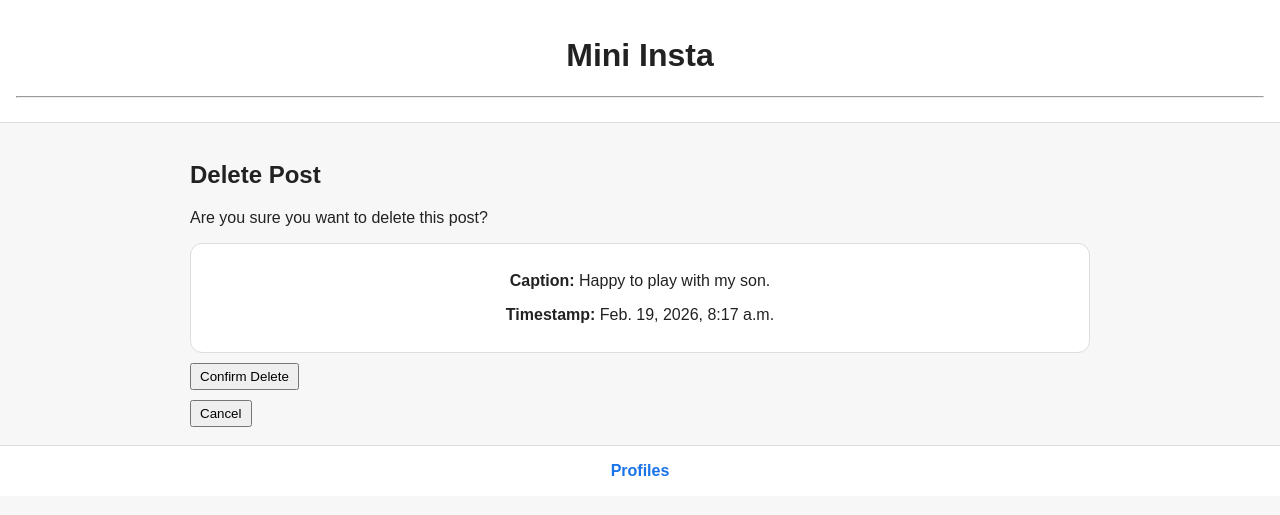
After one commit to szetol0718/CampusPickup-BU, a Django app: page /mini_insta/post/4/delete in a window 1280 px wide. The commit adds this page. Shown: the top 515 px of the page. Run offline with Django 5.2, Linux system fonts and the light colour scheme; data comes from the database, SQL or seed files in the repository; both versions use the stored data as it was after the commit.

Commit message:
Delete and Update Post, Task 5 Done

```diff
--- /dev/null
+++ b/mini_insta/templates/mini_insta/delete_post_form.html
@@ -0,0 +1,29 @@
+<!--
+File: delete_post_form.html
+Author: Louis Szeto (szetol@bu.edu), 2/26/2026
+Description: Confirmation page for deleting a Post.
+-->
+
+{% extends "mini_insta/base.html" %}
+
+{% block content %}
+<h2>Delete Post</h2>
+
+<p>Are you sure you want to delete this post?</p>
+
+<div class="post-card">
+    <p><strong>Caption:</strong> {{ post.caption }}</p>
+    <p><strong>Timestamp:</strong> {{ post.timestamp }}</p>
+</div>
+
+<!-- Confirm delete: POST back to same URL -->
+<form method="post">
+    {% csrf_token %}
+    <button type="submit">Confirm Delete</button>
+</form>
+
+<!-- Cancel: go back to profile page -->
+<form method="get" action="{% url 'profile_detail' post.profile.pk %}">
+    <button type="submit">Cancel</button>
+</form>
+{% endblock %}
--- a/mini_insta/templates/mini_insta/show_post.html
+++ b/mini_insta/templates/mini_insta/show_post.html
@@ -8,7 +8,10 @@ Description: Displays a single Post with caption/timestamp and all photos.
 
 {% block content %}
 <h2>Post</h2>
-
+<div class="action-links">
+    <a href="{% url 'update_post' post.pk %}">Update</a> |
+    <a href="{% url 'delete_post' post.pk %}">Delete</a>
+</div>
 <p><strong>Caption:</strong> {{ post.caption }}</p>
 <p><strong>Timestamp:</strong> {{ post.timestamp }}</p>
 
--- a/mini_insta/urls.py
+++ b/mini_insta/urls.py
@@ -6,6 +6,7 @@
 from django.urls import path
 from .views import ProfileListView, ProfileDetailView
 from .views import PostDetailView, CreatePostView, UpdateProfileView
+from .views import DeletePostView, UpdatePostView
 urlpatterns = [
     path("", ProfileListView.as_view(), name="show_all_profiles"),
     path('profile/<int:pk>', ProfileDetailView.as_view(), name='profile_detail'), # show one article
@@ -14,6 +15,8 @@ urlpatterns = [
     path("post/<int:pk>/", PostDetailView.as_view(), name="show_post"),
     path("profile/<int:pk>/create_post", CreatePostView.as_view(), name="create_post"),
     # Author: Louis Szeto (szetol@bu.edu), 2/26/2026
-    # Add  path to update profile
+    # Add  path to update profile, delete post, and update post.
     path("profile/<int:pk>/update", UpdateProfileView.as_view(), name="update_profile"),
+    path("post/<int:pk>/delete", DeletePostView.as_view(), name="delete_post"),
+    path("post/<int:pk>/update", UpdatePostView.as_view(), name="update_post"),
 ]
--- a/mini_insta/views.py
+++ b/mini_insta/views.py
@@ -8,7 +8,7 @@ from django.views.generic import ListView, DetailView
 from .models import Profile, Post, Photo
 import time
 from django.urls import reverse
-from django.views.generic import CreateView, UpdateView
+from django.views.generic import CreateView, UpdateView, DeleteView
 from .forms import CreatePostForm, UpdateProfileForm
 
 
@@ -71,10 +71,31 @@ class CreatePostView(CreateView):
         return super().form_invalid(form)
 
 # Author: Louis Szeto (szetol@bu.edu), 2/25/2026
-# Description: Views for mini_insta Updating profile.
+# Description: Views for mini_insta Updating profile, deleting post, and updating post
 class UpdateProfileView(UpdateView):
     """Update an existing Profile."""
     model = Profile
     form_class = UpdateProfileForm
     template_name = "mini_insta/update_profile_form.html"
     context_object_name = "profile"
+
+class DeletePostView(DeleteView):
+    """Delete a Post after confirmation."""
+    model = Post
+    template_name = "mini_insta/delete_post_form.html"
+    context_object_name = "post"
+
+    def get_success_url(self):
+        """After deletion, redirect to the Profile page of the post owner."""
+        return reverse("profile_detail", kwargs={"pk": self.get_object().profile.pk})
+
+class UpdatePostView(UpdateView):
+    """Update the caption of a Post."""
+    model = Post
+    fields = ["caption"]
+    template_name = "mini_insta/update_post_form.html"
+    context_object_name = "post"
+
+    def get_success_url(self):
+        """After updating, redirect back to this Post detail page."""
+        return reverse("show_post", kwargs={"pk": self.object.pk})
--- a/static/styles/a3.css
+++ b/static/styles/a3.css
@@ -120,3 +120,32 @@ Description: CSS for assignment 4.Posts and photos detail page.
     border-radius: 10px;
     border: 1px solid #dddddd;
 }
+/*
+Author: Louis Szeto (szetol@bu.edu), 2/26/2026
+Description: CSS for assignment 5. All forms and buttons.
+*/
+/* simple action links */
+.action-links a {
+    margin-right: 8px;
+    text-decoration: none;
+    font-weight: bold;
+}
+
+.action-links a:hover {
+    text-decoration: underline;
+}
+
+/* simple form spacing */
+form {
+    margin-top: 10px;
+}
+
+form p {
+    margin-bottom: 8px;
+}
+
+/* simple buttons */
+button {
+    padding: 4px 8px;
+    cursor: pointer;
+}
```
Also changed, not shown: mini_insta/templates/mini_insta/update_post_form.html (added, +26 -0 lines), db.sqlite3, media/g1_32AYQs0.jpg (added), media/g1_Qoq5ITy.jpg (added), media/g2_aGEUlvG.jpg (added), media/g2_w2iZN4G.jpg (added).
